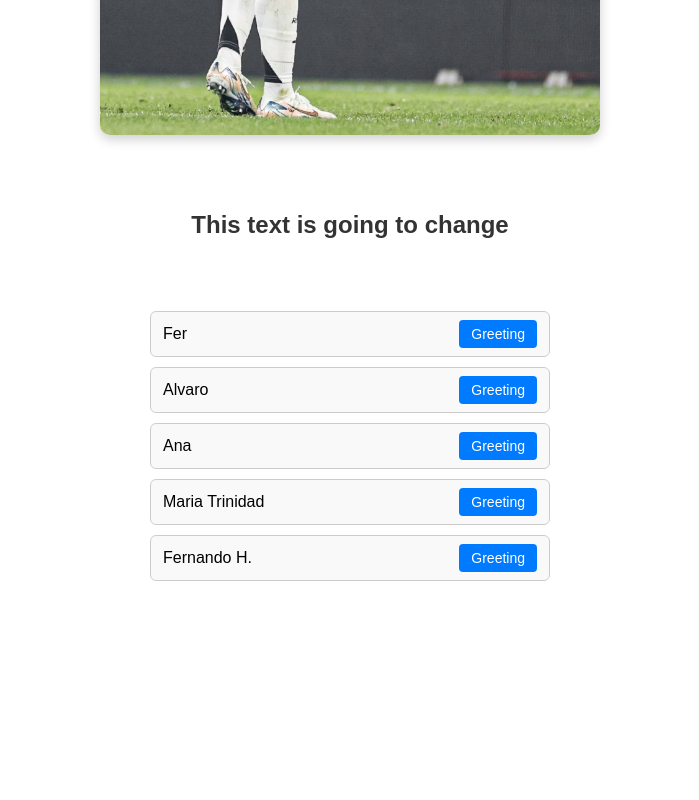
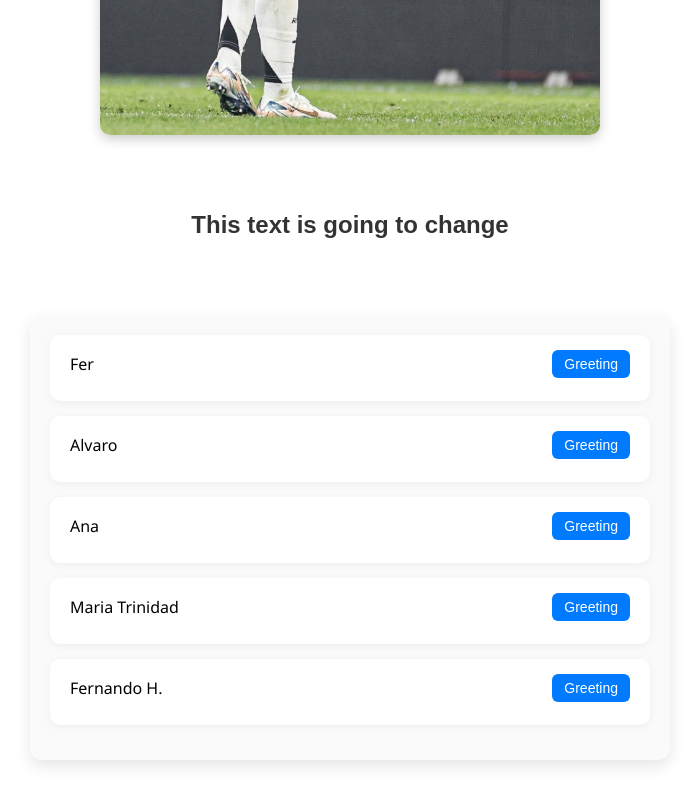
Before and after one commit to Fernando-Herrero/react-events, a React (Vite) app: page / in a window 1280 px wide. Shown: the part 3326-4126 px from the top of the page, without its empty margins (290-989 px from the left). Before the commit the page ends 3951 px from the top, so only its background shows below. Built offline with nearby package versions, Linux system fonts and the light colour scheme.

Commit message:
refactor(NamesList): improve personalized greeting

```diff
--- a/src/components/NamesList/NamesList.css
+++ b/src/components/NamesList/NamesList.css
@@ -1,37 +1,54 @@
 .names-list {
-	max-width: 400px;
-	margin: 0 auto;
+	font-family: "Segoe UI", Tahoma, Geneva, Verdana, sans-serif;
+	max-width: 600px;
+	margin: 40px auto;
 	padding: 20px;
-	font-family: Arial, sans-serif;
+	background-color: #fafafa;
+	border-radius: 12px;
+	box-shadow: 0 6px 16px rgba(0, 0, 0, 0.1);
 }
 
 .names-list ul {
-	list-style: none;
+	list-style-type: none;
 	padding: 0;
+	margin: 0;
 }
 
 .names-list li {
+	background-color: #ffffff;
+	padding: 15px 20px;
+	margin-bottom: 15px;
+	border-radius: 10px;
+	box-shadow: 0 2px 8px rgba(0, 0, 0, 0.05);
+	display: flex;
+	flex-direction: column;
+	gap: 8px;
+}
+
+.names-list div {
 	display: flex;
 	justify-content: space-between;
 	align-items: center;
-	margin-bottom: 10px;
-	padding: 8px 12px;
-	border: 1px solid #ccc;
-	border-radius: 6px;
-	background-color: #f9f9f9;
 }
 
 .names-list button {
 	padding: 6px 12px;
-	border: none;
-	border-radius: 4px;
+	font-size: 14px;
 	background-color: #007bff;
 	color: white;
+	border: none;
+	border-radius: 6px;
 	cursor: pointer;
-	font-size: 14px;
 	transition: background-color 0.2s ease;
 }
 
 .names-list button:hover {
 	background-color: #0056b3;
 }
+
+.names-list p {
+	margin: 0;
+	font-style: italic;
+	color: #444;
+	padding-left: 10px;
+}
--- a/src/components/NamesList/NamesList.jsx
+++ b/src/components/NamesList/NamesList.jsx
@@ -2,36 +2,112 @@ import { useState } from "react";
 import "./NamesList.css";
 
 export const NamesList = () => {
-	const [greeting, setGreeting] = useState("");
+	// const [greeting, setGreeting] = useState("");
+
+	// const handleClick = (name) => {
+	// 	if (name === "fer") setGreeting("Hey! It's Fer here — I'm the snack master and mood booster around!");
+	// 	if (name === "alvaro") setGreeting("Yo, Alvaro in the house! Warning: I'm contagious with good vibes.");
+	// 	if (name === "ana") setGreeting("Hi! Ana here, officially the queen of awkward but lovable moments.");
+	// 	if (name === "maria") setGreeting("Hey, it's Maria Trinidad — your daily dose of unpredictable awesomeness.");
+	// 	if (name === "fernando") setGreeting("What's up! Fernando H. here, the legend who makes everything funnier.");
+	// };
+
+	// return (
+	// 	<div className="names-list">
+	// 		<ul>
+	// 			<li>
+	// 				Fer <button onClick={() => handleClick("fer")}>Greeting</button>
+	// 			</li>
+	// 			<li>
+	// 				Alvaro <button onClick={() => handleClick("alvaro")}>Greeting</button>
+	// 			</li>
+	// 			<li>
+	// 				Ana <button onClick={() => handleClick("ana")}>Greeting</button>
+	// 			</li>
+	// 			<li>
+	// 				Maria Trinidad <button onClick={() => handleClick("maria")}>Greeting</button>
+	// 			</li>
+	// 			<li>
+	// 				Fernando H. <button onClick={() => handleClick("fernando")}>Greeting</button>
+	// 			</li>
+	// 		</ul>
+	// 		<p>{greeting}</p>
+	// 	</div>
+	// );
+
+	//TRYING TO DOING BETTER
+	const [greeting, setGreeting] = useState({});
 
 	const handleClick = (name) => {
-		if (name === "fer") setGreeting("Hey! It's Fer here — I'm the snack master and mood booster around!");
-		if (name === "alvaro") setGreeting("Yo, Alvaro in the house! Warning: I'm contagious with good vibes.");
-		if (name === "ana") setGreeting("Hi! Ana here, officially the queen of awkward but lovable moments.");
-		if (name === "maria") setGreeting("Hey, it's Maria Trinidad — your daily dose of unpredictable awesomeness.");
-		if (name === "fernando") setGreeting("What's up! Fernando H. here, the legend who makes everything funnier.");
+		const newGreeting = {
+			...greeting,
+			[name]: getGreeting(name),
+		};
+		setGreeting(newGreeting);
+		// setTimeout(() => {
+		// 	setGreeting({});
+		// }, 3000);
+		//ASI LO HICE YO PERO SE BORRAN TODOS EN 3 SEGUNDOS AUN QUE PULSES UNO DESPUES DE OTRO
+		setTimeout(() => {
+			setGreeting((prev) => {
+				const updated = { ...prev };
+				delete updated[name]; // solo borra ese nombre
+				return updated;
+			});
+		}, 3000); //DE ESTA MANERA ES PARA CADA UNO
+	};
+
+	const getGreeting = (name) => {
+		switch (name) {
+			case "fer":
+				return "Hey! It's Fer here — I'm the snack master and mood booster around!";
+			case "alvaro":
+				return "Yo, Alvaro in the house! Warning: I'm contagious with good vibes.";
+			case "ana":
+				return "Hi! Ana here, officially the queen of awkward but lovable moments.";
+			case "maria":
+				return "Hey, it's Maria Trinidad — your daily dose of unpredictable awesomeness.";
+			case "fernando":
+				return "What's up! Fernando H. here, the legend who makes everything funnier.";
+			default:
+				return "";
+		}
 	};
 
 	return (
 		<div className="names-list">
 			<ul>
 				<li>
-					Fer <button onClick={() => handleClick("fer")}>Greeting</button>
+					<div>
+						Fer <button onClick={() => handleClick("fer")}>Greeting</button>
+					</div>
+					<p>{greeting["fer"]}</p>
 				</li>
 				<li>
-					Alvaro <button onClick={() => handleClick("alvaro")}>Greeting</button>
+					<div>
+						Alvaro <button onClick={() => handleClick("alvaro")}>Greeting</button>
+					</div>
+					<p>{greeting["alvaro"]}</p>
 				</li>
 				<li>
-					Ana <button onClick={() => handleClick("ana")}>Greeting</button>
+					<div>
+						Ana <button onClick={() => handleClick("ana")}>Greeting</button>
+					</div>
+					<p>{greeting["ana"]}</p>
 				</li>
 				<li>
-					Maria Trinidad <button onClick={() => handleClick("maria")}>Greeting</button>
+					<div>
+						Maria Trinidad <button onClick={() => handleClick("maria")}>Greeting</button>
+					</div>
+					<p>{greeting["maria"]}</p>
 				</li>
 				<li>
-					Fernando H. <button onClick={() => handleClick("fernando")}>Greeting</button>
+					<div>
+						Fernando H. <button onClick={() => handleClick("fernando")}>Greeting</button>
+					</div>
+					<p>{greeting["fernando"]}</p>
 				</li>
 			</ul>
-			<p>{greeting}</p>
 		</div>
 	);
 };
```
